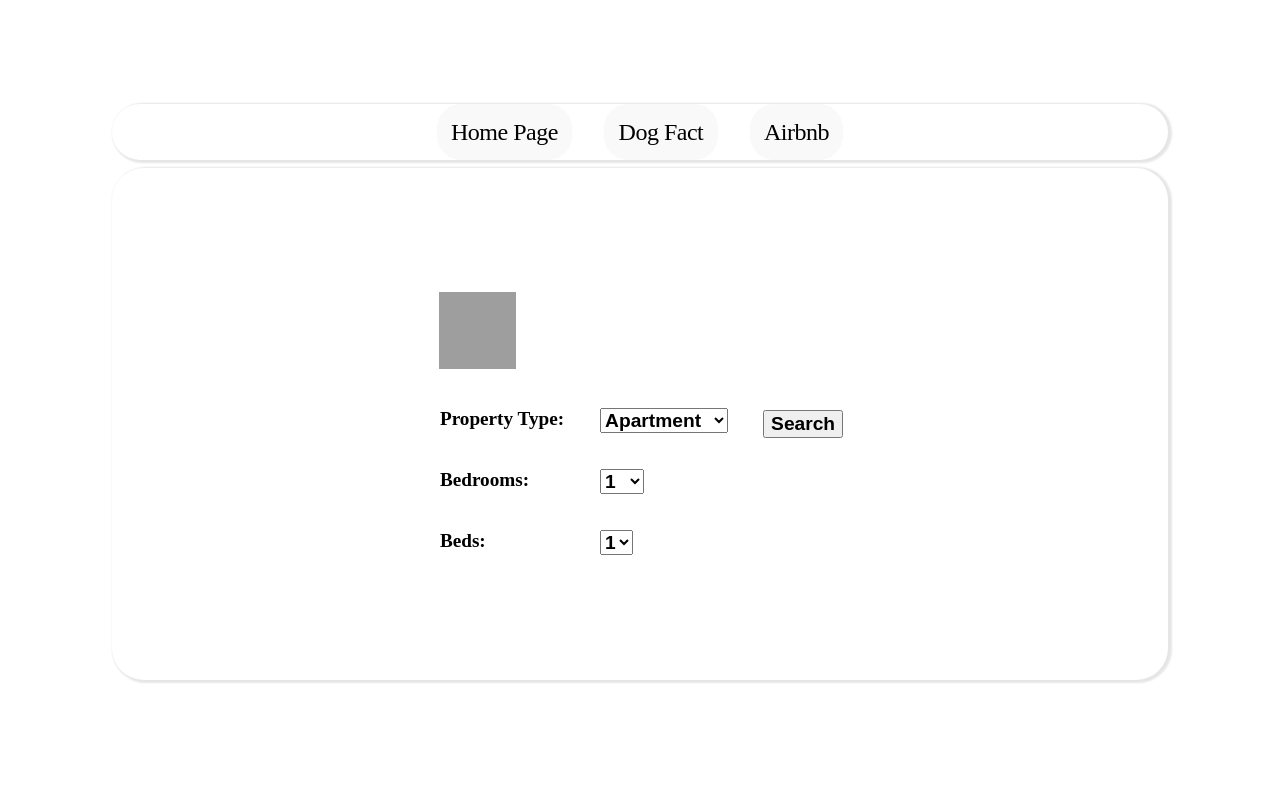
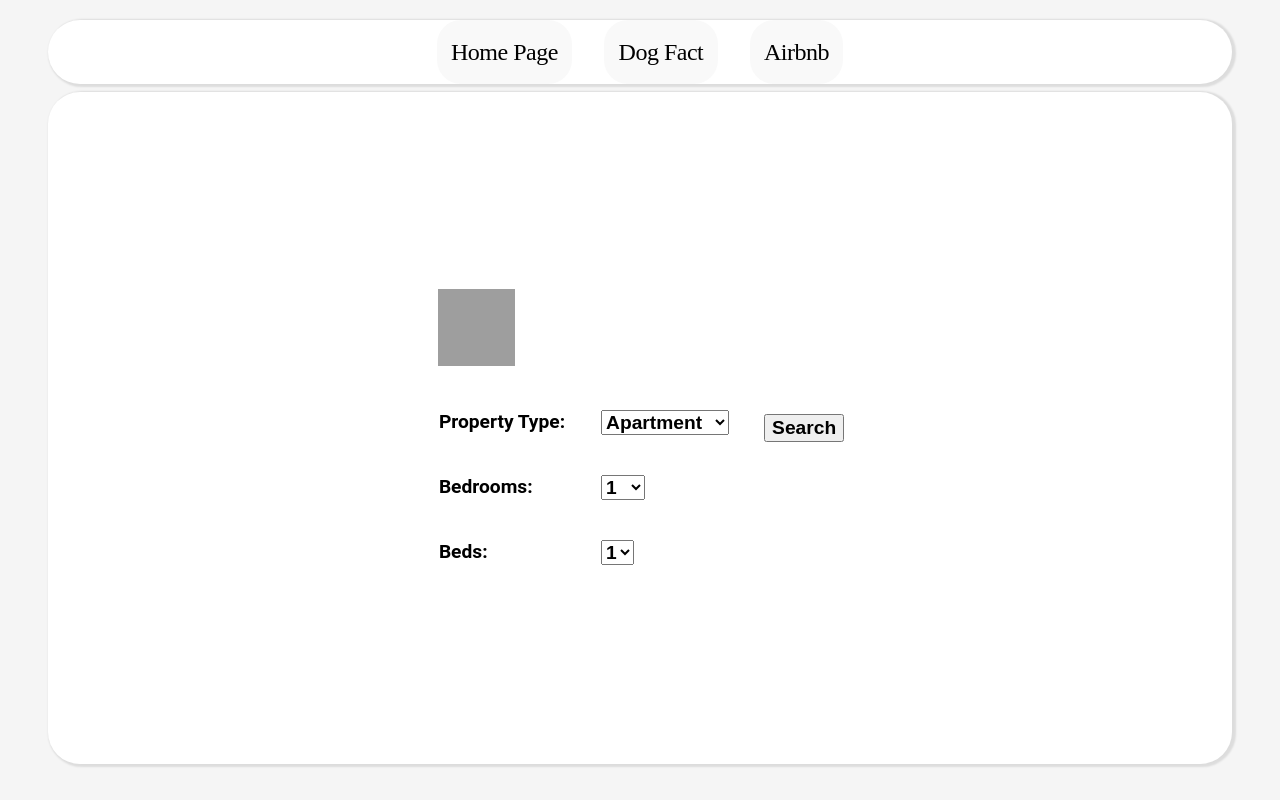
Before and after one commit to Exochos/jeremyward-me, a React (Create React App) app: page /#/airbnb in a window 1280 px wide. Built offline with nearby package versions, Linux system fonts and the light colour scheme; grey boxes are pictures that could not be loaded; a web font is replaced by a local one.

Commit message:
Update card.css
more css

```diff
--- a/src/components/card/card.css
+++ b/src/components/card/card.css
@@ -1,7 +1,18 @@
+body {
+  background-color: #f5f5f5;
+  font-family: "Roboto", sans-serif;
+  font-size: 1rem;
+  font-weight: 400;
+  line-height: 1.5;
+  color: #212529;
+  text-align: left;
+  margin: 0;
+  padding: 0;
+}
 .card {
   position: relative;
-  width: 80vw;
-  height: 60vh;
+  width: 90vw;
+  height: 80vh;
   background-color: #fff;
   color: #000;
   border-radius: 2em;
```
